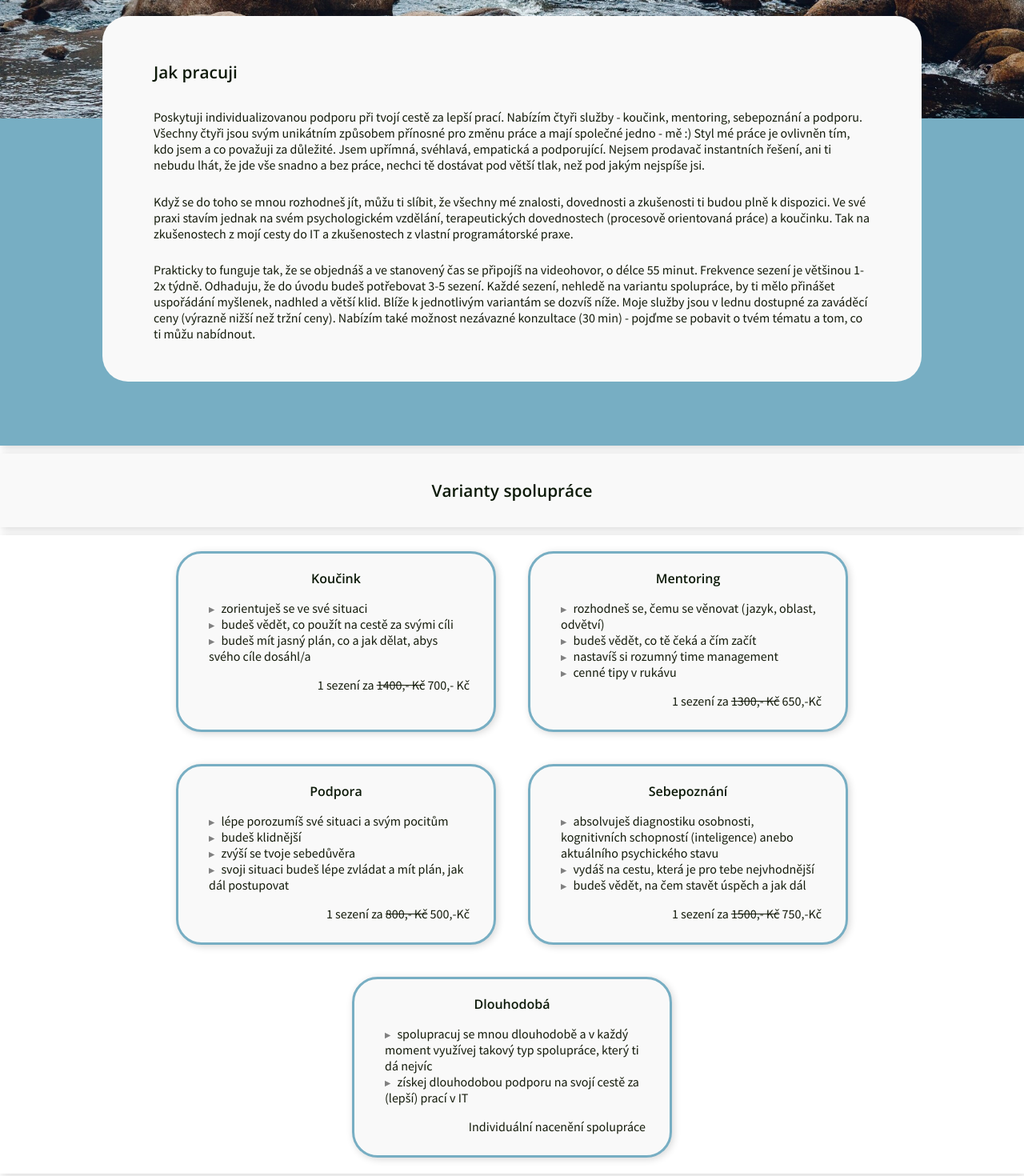
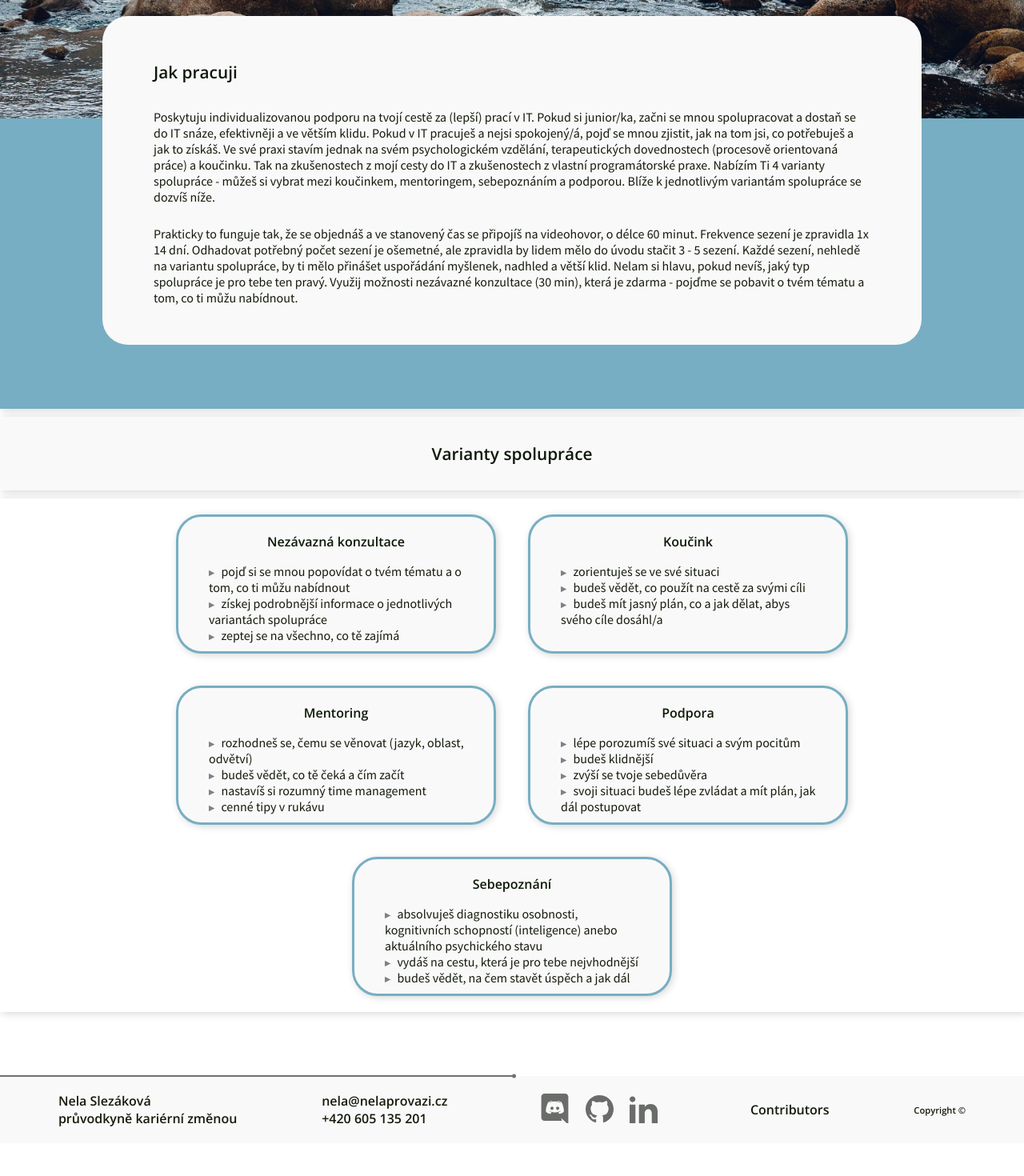
Before and after one commit to NelliaS/personal-webpage, a Next.js app: page /jakToFunguje in a window 1280 px wide. Shown: the part 340-1810 px from the top of the page at 80% size. After the commit the page ends 1769 px from the top, so only its background shows below. Built offline with nearby package versions, Linux system fonts and the light colour scheme.

Commit message:
incorporate changes from master

```diff
--- a/src/components/Footer.tsx
+++ b/src/components/Footer.tsx
@@ -10,7 +10,7 @@ const Footer = () => {
             <p>průvodkyně kariérní změnou</p>
           </div>
           <div className={styles.footer_text}>
-            <p>nelaslezakova@seznam.cz</p>
+            <p>nela@nelaprovazi.cz</p>
             <p>+420 605 135 201</p>
           </div>
           <div className={styles.footer_icons}>
--- a/src/pages/_app.tsx
+++ b/src/pages/_app.tsx
@@ -8,10 +8,17 @@ const MyApp = ({ Component, pageProps }: AppProps): any => (
 
 <>
   <Head>
-    <title>Nela Slezáková</title>
+  <title>Nela provází</title>
     <meta name="description" content="Nela Slezáková - personal web" />
     <meta name="viewport" content="width=device-width, initial-scale=1"/>
-    <link rel="icon" href="/favicon.ico" />
+    <link rel="apple-touch-icon" sizes="180x180" href="/images/favicons/apple-touch-icon.png?v=2"/>
+    <link rel="icon" type="image/png" sizes="32x32" href="/images/favicons/favicon-32x32.png?v=2"/>
+    <link rel="icon" type="image/png" sizes="16x16" href="/images/favicons/favicon-16x16.png?v=2"/>
+    <link rel="manifest" href="/images/favicons/site.webmanifest?v=2"/>
+    <link rel="icon" href="/images/favicons/favicon.ico?v=2" />
+    <link rel="mask-icon" href="/images/favicons/safari-pinned-tab.svg?v=2" color="#77aec3"/>
+    <meta name="msapplication-TileColor" content="#ffffff"/>
+    <meta name="theme-color" content="#ffffff"/>
   </Head>
   <Header />
   <Component {...pageProps} />
--- a/src/pages/_document.tsx
+++ b/src/pages/_document.tsx
@@ -12,11 +12,10 @@ class Document extends NextDocument {
             <link rel="icon" type="image/png" sizes="32x32" href="/public/images/favicons/favicon-32x32.png"/>
             <link rel="icon" type="image/png" sizes="16x16" href="/public/images/favicons/favicon-16x16.png"/>
             <link rel="manifest" href="/public/images/favicons/site.webmanifest"/>
-            <link rel="mask-icon" href="/public/images/favicons/safari-pinned-tab.svg" color="#5bbad5"/>
+            <link rel="mask-icon" href="/public/images/favicons/safari-pinned-tab.svg" color="#77aec3"/>
             <meta name="msapplication-TileColor" content="#ffffff"/>
             <meta name="theme-color" content="#ffffff"/>
-            <link rel="icon" href="/public/images/favicons/favicon.ico" type="image/x-icon" />
-            {/* <script
+            <link rel="icon" href="/public/images/favicons/favicon.ico?v=2" />            {/* <script
                 dangerouslySetInnerHTML={{
                     __html: `(function(w,d,s,l,i){w[l]=w[l]||[];w[l].push({'gtm.start': new Date().getTime(),event:'gtm.js'});var f=d.getElementsByTagName(s)[0], j=d.createElement(s),dl=l!='dataLayer'?'&l='+l:'';j.async=true;j.src= 'https://www.googletagmanager.com/gtm.js?id='+i+dl;f.parentNode.insertBefore(j,f); })(window,document,'script','dataLayer','GTM-TQL2WG5');`,
                 }}
--- a/src/pages/jakToFunguje.tsx
+++ b/src/pages/jakToFunguje.tsx
@@ -22,11 +22,10 @@ const JakToFunguje: NextPage = () => {
         <section className={styles.content__block1} >
           <div className={styles.content__box}>
             <h1 className={styles.hidden}>Jak pracuji</h1>
-             <p>Poskytuji individualizovanou podporu při tvojí cestě za lepší prací. Nabízím čtyři služby - koučink, mentoring, sebepoznání a podporu. Všechny čtyři jsou svým unikátním způsobem přínosné pro změnu práce a mají společné jedno - mě :) Styl mé práce je ovlivněn tím, kdo jsem a co považuji za důležité. Jsem upřímná, svéhlavá, empatická a podporující. Nejsem prodavač instantních řešení, ani ti nebudu lhát, že jde vše snadno a bez práce, nechci tě dostávat pod větší tlak, než pod jakým nejspíše jsi.</p>
-             <p>Když se do toho se mnou rozhodneš jít, můžu ti slíbit, že všechny mé znalosti, dovednosti a zkušenosti ti budou plně k dispozici. Ve své praxi stavím jednak na svém psychologickém vzdělání, terapeutických dovednostech (procesově orientovaná práce) a koučinku. Tak na zkušenostech z mojí cesty do IT a zkušenostech z vlastní programátorské praxe.</p>
-             <p>Prakticky to funguje tak, že se objednáš a ve stanovený čas se připojíš na videohovor, o délce 55 minut. Frekvence sezení je většinou 1-2x týdně. Odhaduju, že do úvodu budeš potřebovat 3-5 sezení. Každé sezení, nehledě na variantu spolupráce, by ti mělo přinášet uspořádání myšlenek, nadhled a větší klid. Blíže k jednotlivým variantám se dozvíš níže.
-               Moje služby jsou v lednu dostupné za zaváděcí ceny (výrazně nižší než tržní ceny).
-               Nabízím také možnost nezávazné konzultace (30 min) - pojďme se pobavit o tvém tématu a tom, co ti můžu nabídnout.
+             <p>Poskytuju individualizovanou podporu na tvojí cestě za (lepší) prací v IT. Pokud si junior/ka, začni se mnou spolupracovat a dostaň se do IT snáze, efektivněji a ve větším klidu. Pokud v IT pracuješ a nejsi spokojený/á, pojď se mnou zjistit, jak na tom jsi, co potřebuješ a jak to získáš. Ve své praxi stavím jednak na svém psychologickém vzdělání, terapeutických dovednostech (procesově orientovaná práce) a koučinku. Tak na zkušenostech z mojí cesty do IT a zkušenostech z vlastní programátorské praxe. Nabízím Ti 4 varianty spolupráce - můžeš si vybrat mezi koučinkem, mentoringem, sebepoznáním a podporou. Blíže k jednotlivým variantám spolupráce se dozvíš níže.</p>
+
+             <p>
+                Prakticky to funguje tak, že se objednáš a ve stanovený čas se připojíš na videohovor, o délce 60 minut. Frekvence sezení je zpravidla 1x 14 dní. Odhadovat potřebný počet sezení je ošemetné, ale zpravidla by lidem mělo do úvodu stačit 3 - 5 sezení. Každé sezení, nehledě na variantu spolupráce, by ti mělo přinášet uspořádání myšlenek, nadhled a větší klid. Nelam si hlavu, pokud nevíš, jaký typ spolupráce je pro tebe ten pravý. Využij možnosti nezávazné konzultace (30 min), která je zdarma - pojďme se pobavit o tvém tématu a tom, co ti můžu nabídnout.
               </p>
               </div>
         </section >
@@ -36,12 +35,19 @@ const JakToFunguje: NextPage = () => {
         <section className={styles.content__block3}>
           <div className={styles.card_container}>
           <div className={styles.card}>
+          <h2>Nezávazná konzultace</h2>
+            <ul>
+              <li>pojď si se mnou popovídat o tvém tématu a o tom, co ti můžu nabídnout</li>
+              <li>získej podrobnější informace o jednotlivých variantách spolupráce</li>
+              <li>zeptej se na všechno, co tě zajímá</li>
+            </ul>
+          </div>
+          <div className={styles.card}>
             <h2>Koučink</h2>
             <ul>
               <li>zorientuješ se ve své situaci</li>
               <li>budeš vědět, co použít na cestě za svými cíli</li>
               <li>budeš mít jasný plán, co a jak dělat, abys svého cíle dosáhl/a</li>
-              <p className={styles.hidden}>1 sezení za <del>1400,- Kč</del> 700,- Kč</p>
             </ul>
           </div>
           <div className={styles.card}>
@@ -51,7 +57,6 @@ const JakToFunguje: NextPage = () => {
               <li>budeš vědět, co tě čeká a čím začít</li>
               <li>nastavíš si rozumný time management</li>
               <li>cenné tipy v rukávu</li>
-              <p className={styles.hidden}>1 sezení za <del>1300,- Kč</del> 650,-Kč</p>
             </ul>
           </div>
           <div className={styles.card}>
@@ -61,7 +66,6 @@ const JakToFunguje: NextPage = () => {
               <li>budeš klidnější</li>
               <li>zvýší se tvoje sebedůvěra</li>
               <li>svoji situaci budeš lépe zvládat a mít plán, jak dál postupovat</li>
-              <p className={styles.hidden}>1 sezení za <del>800,- Kč</del> 500,-Kč </p>
             </ul>
           </div>
           <div className={styles.card}>
@@ -70,18 +74,9 @@ const JakToFunguje: NextPage = () => {
               <li>absolvuješ diagnostiku osobnosti, kognitivních schopností (inteligence) anebo aktuálního psychického stavu</li>
               <li>vydáš na cestu, která je pro tebe nejvhodnější</li>
               <li>budeš vědět, na čem stavět úspěch a jak dál</li>
-              <p className={styles.hidden}>1 sezení za <del>1500,- Kč</del> 750,-Kč</p>
             </ul>
           </div>
-          <div className={styles.card}>
-          <h2>Dlouhodobá</h2>
-            <ul>
-              <li>spolupracuj se mnou dlouhodobě a v každý moment využívej takový typ spolupráce, který ti dá nejvíc</li>
-              <li>získej dlouhodobou podporu na svojí cestě za (lepší) prací v IT</li>
-              <p>Individuální nacenění spolupráce</p>
-            </ul>
-          </div>
-          </div>
+        </div>
         </section>
         {/* <section className={styles.content__block4}>
           <h2>Zjisti, která forma spolupráce by pro tebe byla nejlepší</h2>
--- a/src/pages/kontaktni-formular.tsx
+++ b/src/pages/kontaktni-formular.tsx
@@ -54,7 +54,7 @@ const ContactForm = ():JSX.Element => {
         },
         message : {
           name: "message",
-          placeholder: "Text",
+          placeholder: "Můžeš mi přiblížit důvody se kterými se na mne obracíš?",
           icon: '../images/icons/envelope.svg',
           required: false,
           initialValue: "",
@@ -81,7 +81,7 @@ const ContactForm = ():JSX.Element => {
     const onSubmit = async (formData: FormData) => {
 
       if (!formData.gdpr) {
-        return toast.error('Suhlas s podmienkami je povinny', {position: toast.POSITION.BOTTOM_LEFT})
+        return toast.error('Souhlas se zpracováním údajů je povinný', {position: toast.POSITION.BOTTOM_LEFT})
       }
 
       try {
--- a/src/pages/nela.tsx
+++ b/src/pages/nela.tsx
@@ -118,7 +118,7 @@ const Nela: NextPage = () => {
 
               <li>
                 <div className={styles.content__block2_timelineContent}>
-                  <p><span>1/2022</span></p>
+                  <p><span>2/2022</span></p>
                   <p>Začínám programovat a aplikovat psychologii pro ___ ? :)</p>
                 </div>
               </li>
```
Also changed, not shown: src/pages/index.tsx (+9 -11 lines).
